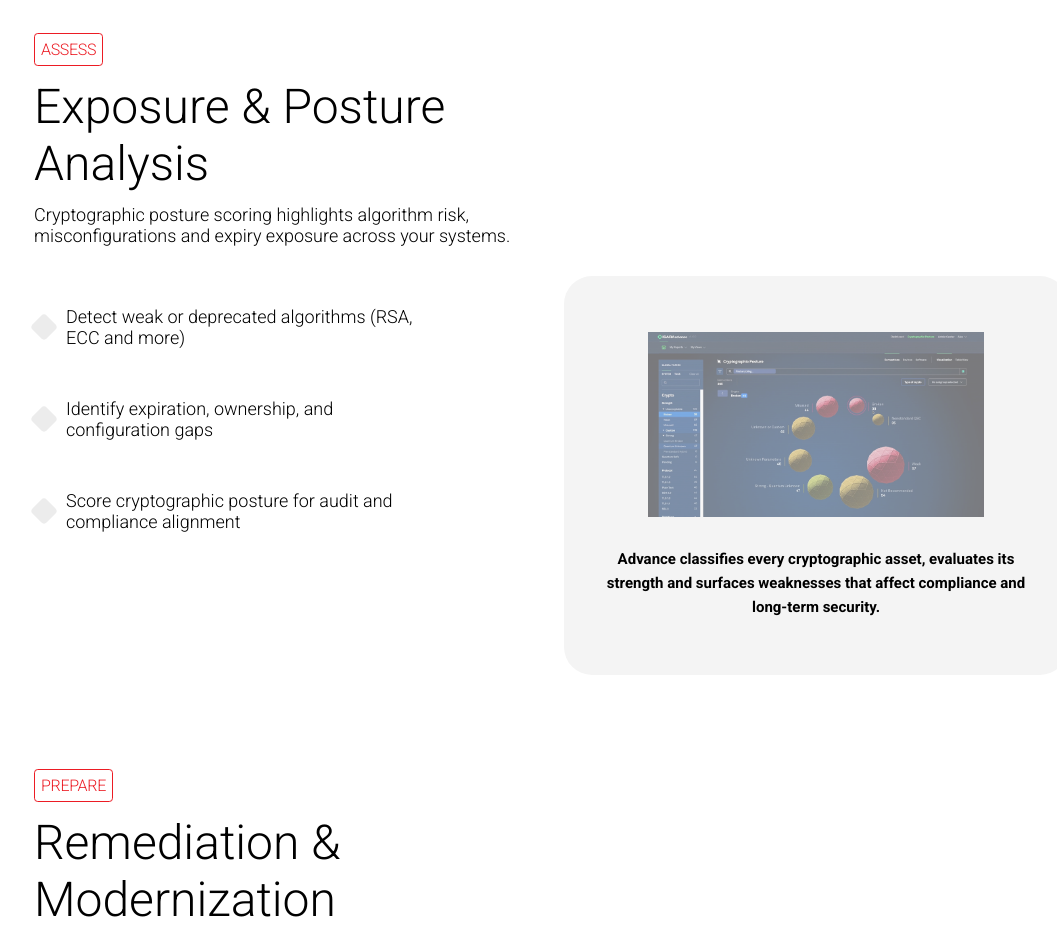
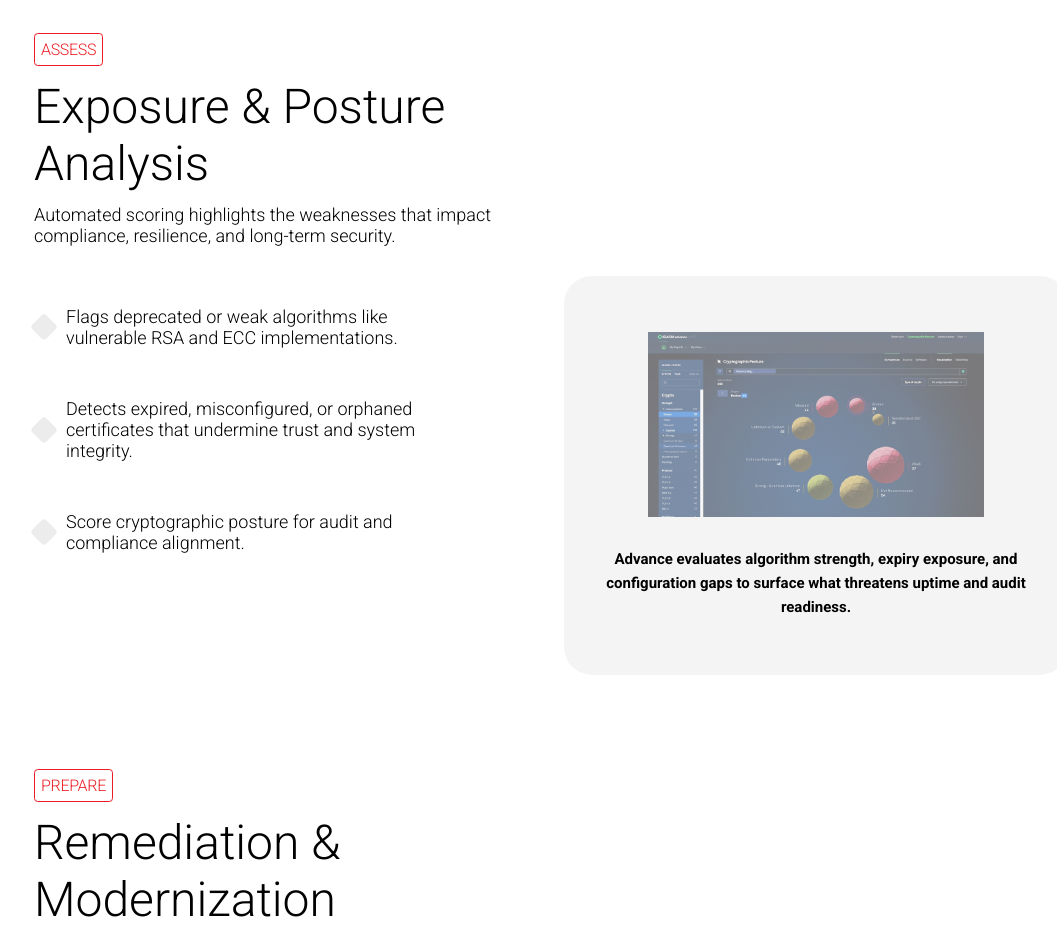
Before and after one commit to siyamzakir/isara, a plain HTML site: page isara/advance.html in a window 1280 px wide. Shown: the part 2299-3230 px from the top of the page, without its empty margins (66-1123 px from the left). Drawn offline with Linux system fonts and the light colour scheme; files whose address does not match are found by name.

Commit message:
Refine content and styles in advance.html and advance.css; updated descriptions for clarity and improved security focus, adjusted list styles for better layout consistency.

```diff
--- a/isara/advance.html
+++ b/isara/advance.html
@@ -318,8 +318,8 @@
                         Exposure & Posture Analysis
                     </h2>
                     <p class="isara-p-lg">
-                        Cryptographic posture scoring highlights algorithm risk, misconfigurations and expiry exposure
-                        across your systems.
+                        Automated scoring highlights the weaknesses that impact compliance, resilience, and long-term
+                        security.
                     </p>
 
                 </div>
@@ -328,22 +328,24 @@
                         <img src="/assets/LTS/assets/product/features_b.png" alt="Exposure & Posture Analysis"
                             width="336" height="210" />
                         <figcaption>
-                            Advance classifies every cryptographic asset, evaluates its strength and surfaces weaknesses
-                            that affect compliance and long-term security.
+                            Advance evaluates algorithm strength, expiry exposure, and configuration gaps to surface
+                            what threatens uptime and audit readiness.
                         </figcaption>
                     </figure>
                     <ul class="features_list">
                         <li class="features_list_item">
                             <div class="gray_square_icon"></div>
-                            <h4 class="isara-p-lg">Detect weak or deprecated algorithms (RSA, ECC and more)</h4>
+                            <h4 class="isara-p-lg">Flags deprecated or weak algorithms like vulnerable RSA and ECC
+                                implementations.</h4>
                         </li>
                         <li class="features_list_item">
                             <div class="gray_square_icon"></div>
-                            <h4 class="isara-p-lg">Identify expiration, ownership, and configuration gaps</h4>
+                            <h4 class="isara-p-lg">Detects expired, misconfigured, or orphaned certificates that
+                                undermine trust and system integrity.</h4>
                         </li>
                         <li class="features_list_item">
                             <div class="gray_square_icon"></div>
-                            <h4 class="isara-p-lg">Score cryptographic posture for audit and compliance alignment </h4>
+                            <h4 class="isara-p-lg">Score cryptographic posture for audit and compliance alignment.</h4>
                         </li>
 
                     </ul>
--- a/isara/css/advance.css
+++ b/isara/css/advance.css
@@ -805,7 +805,7 @@ body {
 .slider_item_content {
     max-width: 460px;
     list-style: disc;
-    list-style-position: inside;
+    list-style-position: outside;
     font-size: 12px;
     font-weight: 300;
     line-height: 24px;
@@ -813,7 +813,7 @@ body {
 }
 
 .slider_item_content li {
-    padding-left: 12px;
+    margin-left: 16px;
 }
 
 .slider_item_media {
@@ -875,6 +875,10 @@ body {
         font-size: 18px;
         font-weight: 300;
         line-height: 24px;
+    }
+
+    .slider_item_content li {
+        margin-left: 32px;
     }
 
 
```
